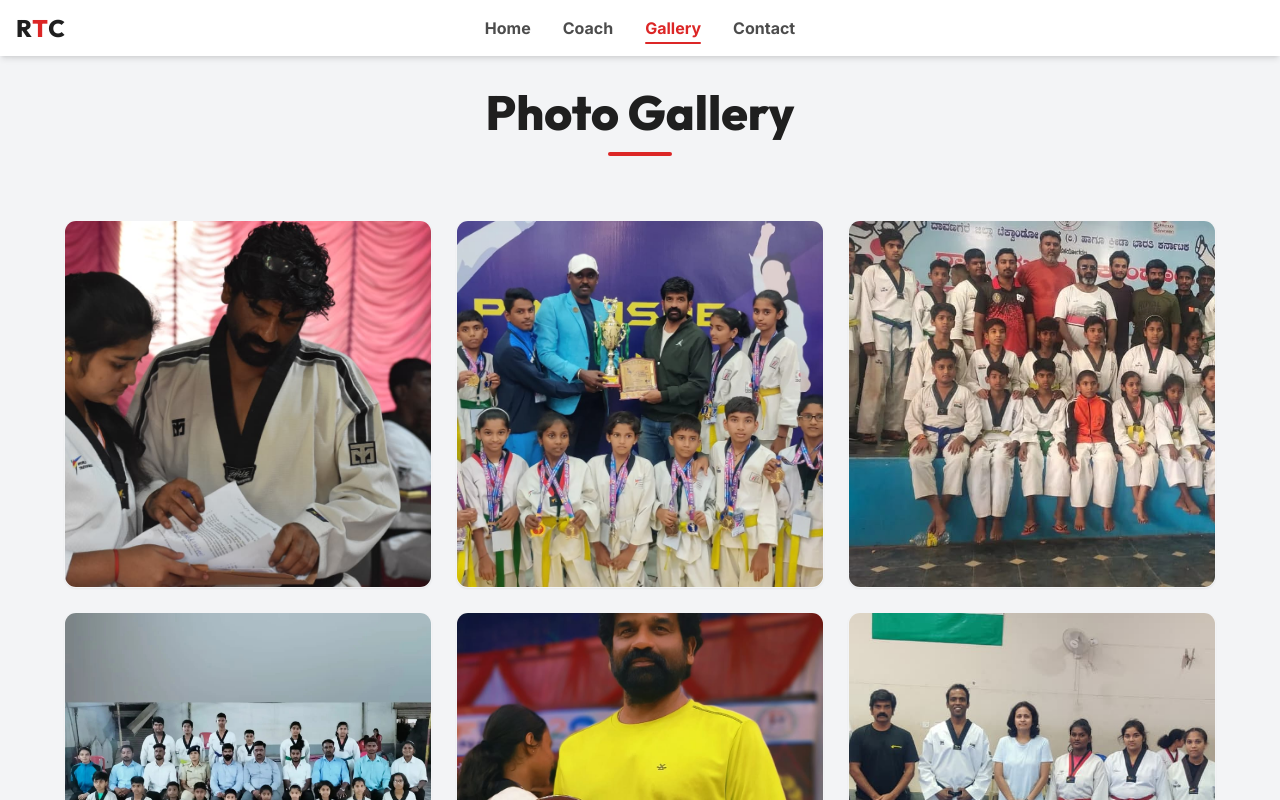
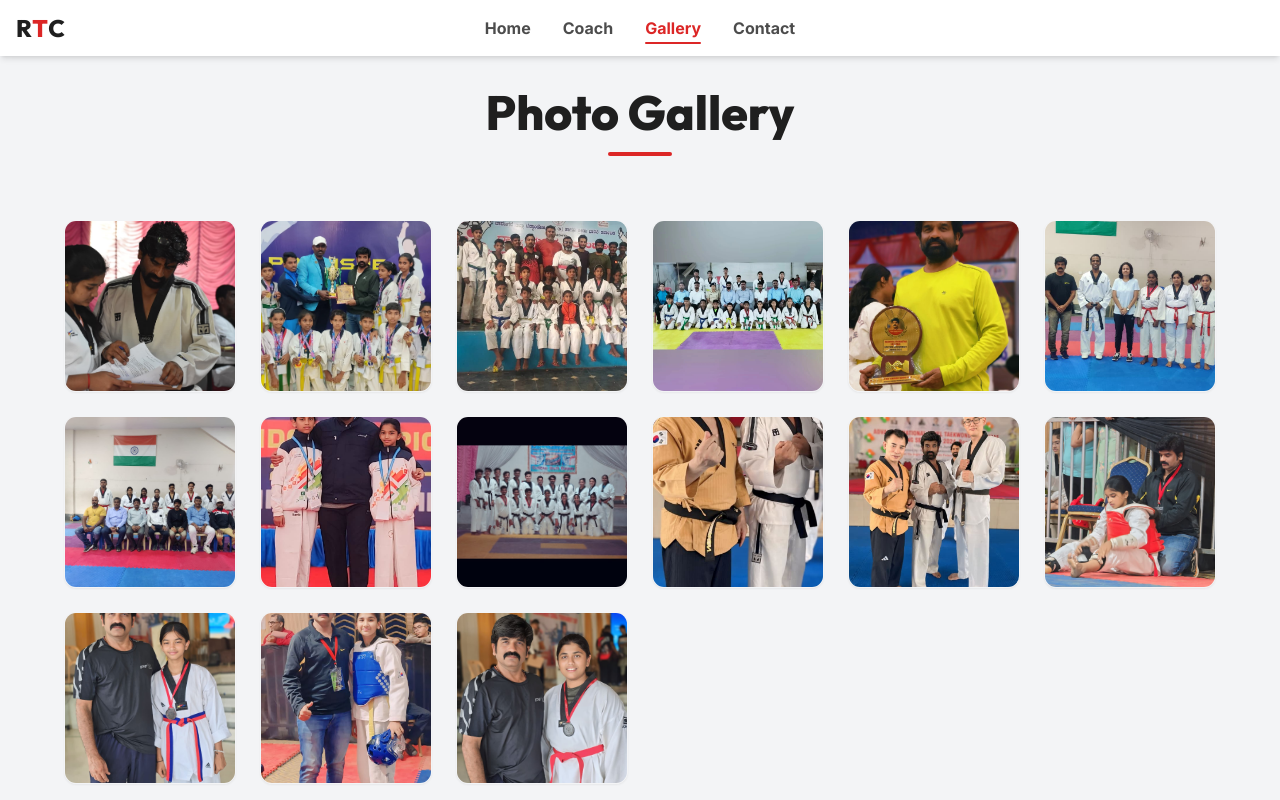
Before and after one commit to rohan-2510/RTC-F, a React (Vite) app: page /gallery in a window 1280 px wide. Shown: the top 800 px of the page. Built offline with nearby package versions, Linux system fonts and the light colour scheme.

Commit message:
Grid changes

```diff
--- a/src/pages/Gallery.jsx
+++ b/src/pages/Gallery.jsx
@@ -38,7 +38,7 @@ const Gallery = () => {
                         </div>
                     ) : (
                         <>
-                            <div className="grid grid-cols-2 sm:grid-cols-2 md:grid-cols-3 gap-4 md:gap-6 max-w-6xl mx-auto">
+                            <div className="grid grid-cols-3 sm:grid-cols-2 md:grid-cols-6 gap-4 md:gap-6 max-w-6xl mx-auto">
                                 {images.map((img, index) => (
                                     <div
                                         key={img.id}
```
